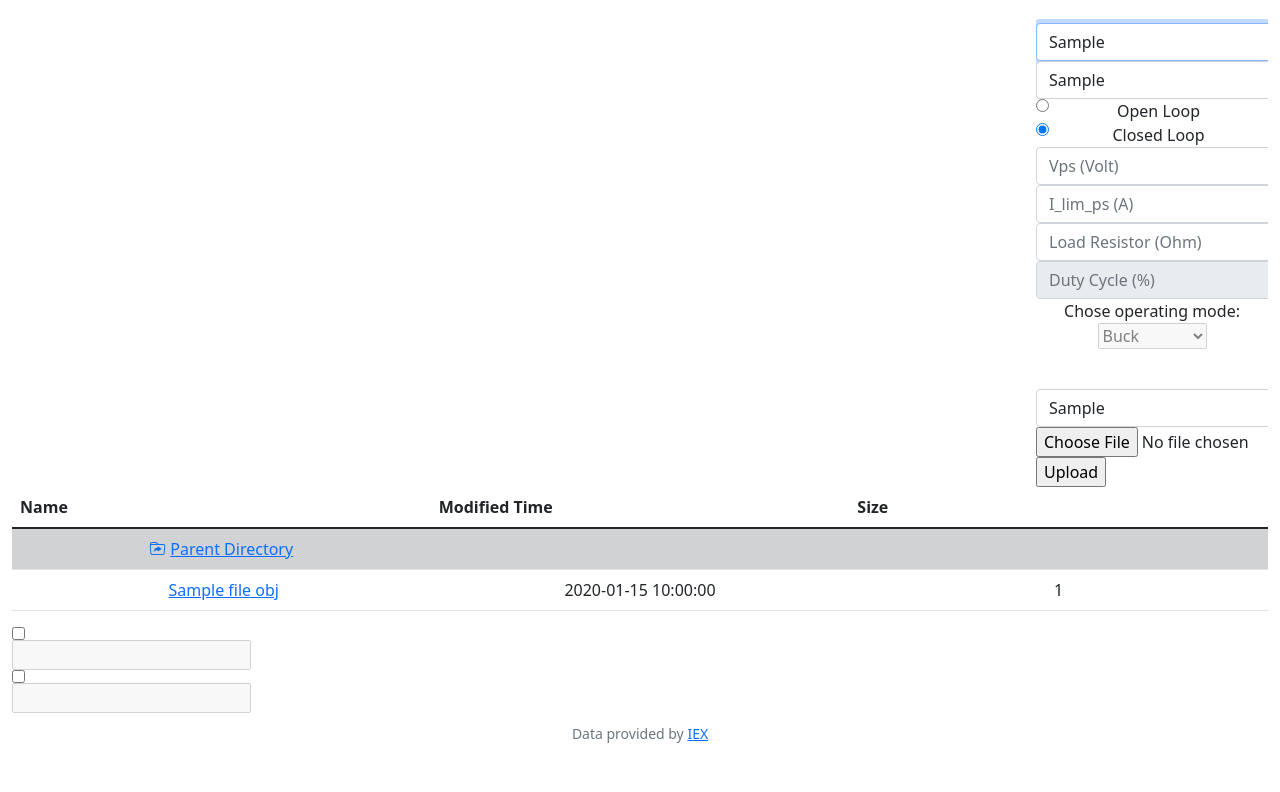
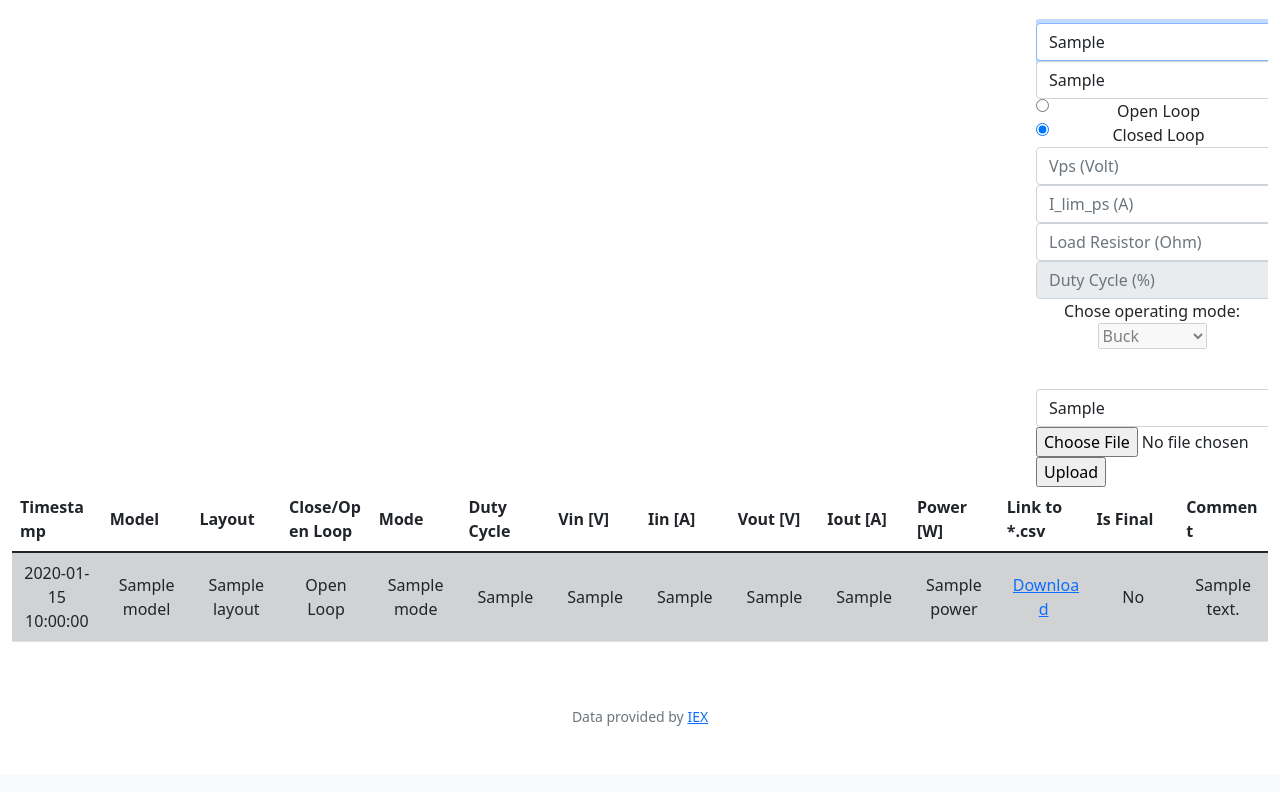
Before and after one commit to ilyashulga/cs50_final_project, a Flask app: template templates/upload_online.html in a window 1280 px wide. Shown: the part 277-1069 px from the top of the page. After the commit the page ends 1003 px from the top, so only its background shows below. Run offline with Flask 2, Linux system fonts and the light colour scheme; the template is opened without the code that fills it: most values are stand-ins (such as "Sample title", 1, 10 or a date in 2020); some libraries are stand-ins or nearby versions.

Commit message:
Added session graphs table to upload_online

```diff
--- a/app.py
+++ b/app.py
@@ -166,6 +166,9 @@ def upload_online(reqPath):
             curr_wp["i_in"] = curr_wp["i_lim_ps"] - curr_wp["v_in"] / ( curr_wp["sas_par"] + curr_wp["sas_ser"] )
 
             # Determine operational mode
+            print(curr_wp["v_out"])
+            print(curr_wp["v_in"])
+            print(curr_wp["v_out"] / curr_wp["v_in"])
             if curr_wp["v_out"] / curr_wp["v_in"] > 1.02:
                 curr_wp["dc"] = (curr_wp["v_out"] - curr_wp["v_in"]) / curr_wp["v_out"]
                 curr_wp["mode"] = "Boost"
@@ -190,11 +193,11 @@ def upload_online(reqPath):
             curr_wp["mode"] = request.form.get("mode")
 
             # Perform calculations based on user-selected operational mode
-            if curr_wp["mode"] == "buck":
+            if curr_wp["mode"] == "Buck":
                 curr_wp["v_out"] = curr_wp["v_ps"] * curr_wp["dc"]
-            elif curr_wp["mode"] == "boost":
+            elif curr_wp["mode"] == "Boost":
                 curr_wp["v_out"] = curr_wp["v_ps"] / (1 - curr_wp["dc"])
-            elif curr_wp["mode"] == "do_nothing":
+            elif curr_wp["mode"] == "Do_nothing":
                 curr_wp["v_out"] = 0
             # Complete remaining calculations for open loop operation
             if curr_wp["v_out"] > 0:
@@ -225,7 +228,7 @@ def upload_online(reqPath):
         if file and allowed_file(file.filename):
             filename = secure_filename(file.filename)
             filename = curr_wp["model"] + '_' + curr_wp["layout"] + '_WP_' + curr_wp["cl_ol"] + '_' + curr_wp["mode"] + '_Power_' + str(curr_wp["power_in"]) + '_' + curr_wp["user_comment"] + '.csv'
-            # TODO add a filname based on user input and WP
+            # Filname based on user input and calculated WP
             file.save(os.path.join(session_folder, filename))
             flash("Result was successfully added")
             db.execute("INSERT INTO graphs (session_id, model, layout, is_cl, v_in, v_out, i_in, i_load, dc, power, mode, comment, filename, timestamp) VALUES(?, ?, ?, ?, ?, ?, ?, ?, ?, ?, ?, ?, ?, ?)", session_id,
@@ -275,6 +278,9 @@ def upload_online(reqPath):
     # get parent directory url
     parentFolderPath = os.path.relpath(Path(absPath).parents[0], session_folder).replace("\\", "/")
 
+    # Read current session graphs data from SQL
+    session_results_table = db.execute("SELECT * FROM graphs WHERE session_id=?", session_id)
+    print(session_results_table)
     # TODO Consider plotting graphs only if button is pressed / V is marked on ALL/some graphs
 
     # TODO add multiple files upload page - upload offline or similar
@@ -283,7 +289,7 @@ def upload_online(reqPath):
     graph1JSON = generate_multiple_graphs(fileObjs, session_folder)
     # TODO add limit lines for class A/B
     return render_template("upload_online.html", graph1JSON=graph1JSON, data={'files': fileObjs,
-                                                 'parentFolder': parentFolderPath}, curr_wp=session["curr_wp"])
+                                                 'parentFolder': parentFolderPath}, curr_wp=session["curr_wp"], session_results_table=session_results_table)
 
 @app.route("/graphs_compare", methods=["GET", "POST"])
 @login_required
--- a/templates/upload_online.html
+++ b/templates/upload_online.html
@@ -51,40 +51,49 @@
 <table class="table table-striped table-responsive">
     <thead>
         <tr>
-            <th>Name</th>
-            <th>Modified Time</th>
-            <th>Size</th>
+            <th>Timestamp</th>
+            <th>Model</th>
+            <th>Layout</th>
+            <th>Close/Open Loop</th>
+            <th>Mode</th>
+            <th>Duty Cycle</th>
+            <th>Vin [V]</th>
+            <th>Iin [A]</th>
+            <th>Vout [V]</th>
+            <th>Iout [A]</th>
+            <th>Power [W]</th>
+            <th>Link to *.csv</th>
+            <th>Is Final</th>
+            <th>Comment</th>
         </tr>
     </thead>
     <tbody>
+        {% for row in session_results_table %}
         <tr>
+            <td>{{ row['timestamp'] }}</td>
+            <td>{{ row['model'] }}</td>
+            <td>{{ row['layout'] }}</td>
+            <td>{{ "Close Loop" if row['is_cl']==1 else "Open Loop" }}</td>
+            <td>{{ row['mode'] }}</td>
+            <td>{{ row['dc'] }}</td>
+            <td>{{ row['v_in'] }}</td>
+            <td>{{ row['i_in'] }}</td>
+            <td>{{ row['v_out'] }}</td>
+            <td>{{ row['i_load'] }}</td>
+            <td>{{ row['power'] }}</td>
             <td>
-                <a href="{{ url_for('getFiles', reqPath=data['parentFolder']) }}">
-                    <span><i class="bi bi-folder-symlink" style="margin-right:0.3em"></i>Parent Directory</span>
+                <a href= "{{ url_for('getFiles', reqPath=row['filename']) }}">
+                <span><i style="margin-right:0.3em"></i>Download</span>
                 </a>
             </td>
-            <td></td>
-            <td></td>
-        </tr>
-        {% for fileObj in data['files'] %}
-        <tr>
-            <td>
-                <a href="{{ url_for('getFiles', reqPath=fileObj['relPath']) }}">
-                    <span><i class="{{fileObj['fIcon']}}" style="margin-right:0.3em"></i>{{ fileObj['name'] }}</span>
-                </a>
-            </td>
-            <td>{{fileObj['mTime']}}</td>
-            <td>{{fileObj['size']}}</td>
+            <td>{{ "Yes" if row['is_final']==1 else "No" }}</td>
+            <td>{{ row['comment'] }}</td>
         </tr>
         {% endfor %}
     </tbody>
 </table>
 
-<input type="checkbox"  id="check1" onclick="send('check1', 'input1')" text="Open Loop">
-<input type="text"  id="input1" disabled><br>
 
-<input type="checkbox"  id="check2" onclick="send('check2', 'input2')", text="Closed Loop">
-<input type="text"  id="input2" disabled><br>
 
 <link rel="stylesheet" href="https://cdn.jsdelivr.net/npm/bootstrap-icons@1.9.1/font/bootstrap-icons.css">
 
@@ -118,8 +127,6 @@ th {text-align: left;}
             let input3 = document.getElementById(inputId3);
 
             // handle checkbox and input state
-
-
             if (checkbox.checked && checkboxId == 'ol') {
                 input1.disabled = 0;
                 input2.disabled = 0;
@@ -128,7 +135,6 @@ th {text-align: left;}
                 input2.value = data[inputId2];
                 input3.value = data[inputId3];
                 input3.value = null;
-
             }
             else if (checkbox.checked && checkboxId == 'cl') {
                 input1.disabled = 1;
@@ -139,9 +145,7 @@ th {text-align: left;}
                 data[inputId3] = input3.value;
                 input1.value = null;
                 input2.value = null;
-
             }
-
         }
         // --------------------Enabled and Disables blocks----------------
 </script>
```
